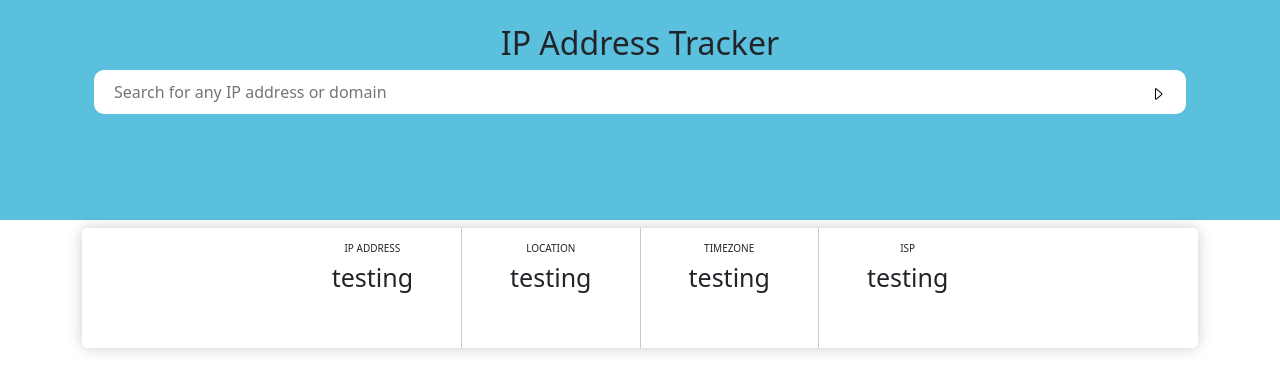
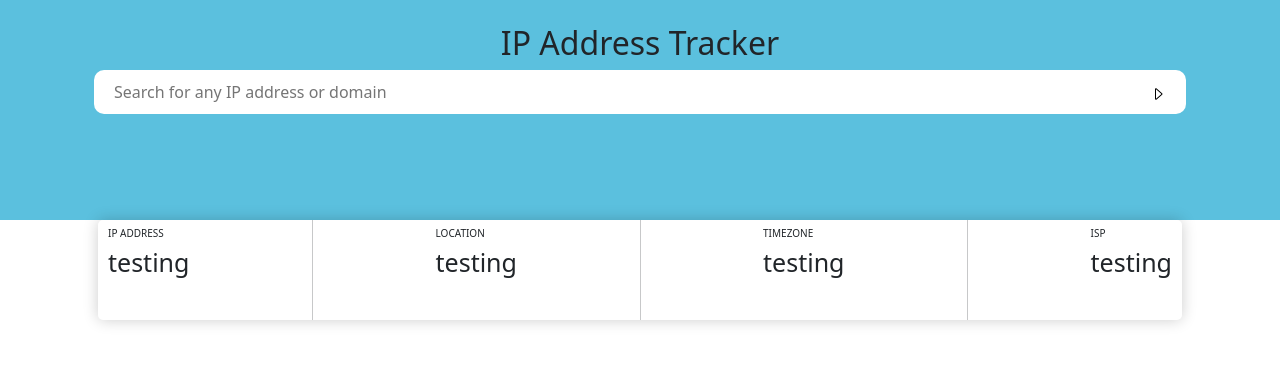
Before and after one commit to mosesnjoroge/ipaddresstrckr, a React (Vite) app: page / in a window 1280 px wide. Shown: the top 392 px of the page. Built offline with nearby package versions, Linux system fonts and the light colour scheme.

Commit message:
infobox hot fixes

```diff
--- a/src/App.css
+++ b/src/App.css
@@ -1,7 +1,2 @@
 @import url(./components/css/cards.css);
 @import url(./components/css/banner.css);
-#root {
-  max-width: 1280px;
-  margin: 0 auto;
-  text-align: center;
-}
--- a/src/components/Banner.jsx
+++ b/src/components/Banner.jsx
@@ -49,22 +49,11 @@ export default function Banner() {
   //  }
   //   createMap(location.lat, location.lng, location.country, location.region)
   // }
-  // // generate map
-  // const createMap =(lat, lng)=> {
-  //   const map = Leaflet.map('map').setView([lat, lng, country, region], 14);
-  //   Leaflet.tileLayer('https://tile.openstreetmap.org/{z}/{x}/{y}.png', {
-  //       maxZoom: 20,
-  //       attribution: '&copy; <a href="http://www.openstreetmap.org/copyright">OpenStreetMap</a>'
-  //   }).addTo(map);
 
-  //   Leaflet.marker([lat, lng]).addTo(map)
-  //   	.bindPopup(`${region}, ${country}`)
-  //   	.openPopup();
-  // }
   return(
     <div className="banner-search-section">
       <div className='search-box pt-4 container'>
-        <h2>
+        <h2 className="text-center">
           IP Address Tracker
         </h2>
         <form className="map-form container" onSubmit={handleSubmit}>
--- a/src/components/InfoBox.jsx
+++ b/src/components/InfoBox.jsx
@@ -1,7 +1,7 @@
 
 export default function InfoBox() {
   return(
-    <div className="container pt-2">
+    <div className="container">
       <div className="card-category hstack gap-5">
         <div className="location-box">
           <h6>
@@ -11,7 +11,7 @@ export default function InfoBox() {
             testing
           </h3>
         </div>
-        <div className="vr"/>
+        <div className="vr"></div>
         <div className="ip-address-box">
           <h6>
             LOCATION
@@ -20,7 +20,7 @@ export default function InfoBox() {
             testing
           </h3>
         </div>
-        <div className="vr"/>
+        <div className="vr"></div>
         <div className="timezone-box">
           <h6 className="utc">
             TIMEZONE
@@ -29,7 +29,7 @@ export default function InfoBox() {
             testing
           </h3>
         </div>
-        <div className="vr"/>
+        <div className="vr"></div>
         <div className="isp-box">
           <h6>
             ISP
@@ -39,7 +39,6 @@ export default function InfoBox() {
           </h3>
         </div>
       </div>
-
     </div>
   )
 }
--- a/src/components/css/banner.css
+++ b/src/components/css/banner.css
@@ -25,5 +25,5 @@ form.map-form button{
   background-color: white;
 }
 form.map-form button:hover{
-  background-color: blueviolet;
+  background-color: #DE795B;
 }
--- a/src/components/css/cards.css
+++ b/src/components/css/cards.css
@@ -1,32 +1,22 @@
-.cards {
-  display: grid;
-  grid-template-columns: 1fr 1fr;
-  grid-gap: 2px;
-}
 .card-category {
-  background-size: cover;
-  background-position: center;
-  height: 120px;
-  display: flex;
-  justify-content: center;
-  align-items: center;
+  height: 100px;
+  display: flex!important;
+  justify-content: space-between;
+  align-items: flex-start!important;
+  margin: 0px 16px;
+  padding: 0px 10px;
   border-radius: 5px;
   box-shadow: 0 0 15px rgba(0,0,0,0.2);
 }
 .card-category h6,h3{
   font-size: 10px;
-  /* display: flex;
-  flex-direction: row; */
-  margin-top: -35px;
+  font-weight: none;
+  margin-top: 7px;
 }
 .card-category h3{
   margin-top:0px !important;
   font-size: 25px!important;
   margin-top: 5px!important;
-}
-/* Solid border */
-hr.solid {
-  border-top: 2px solid #0e0d0d;
 }
 
  /* Smallest device */
```
